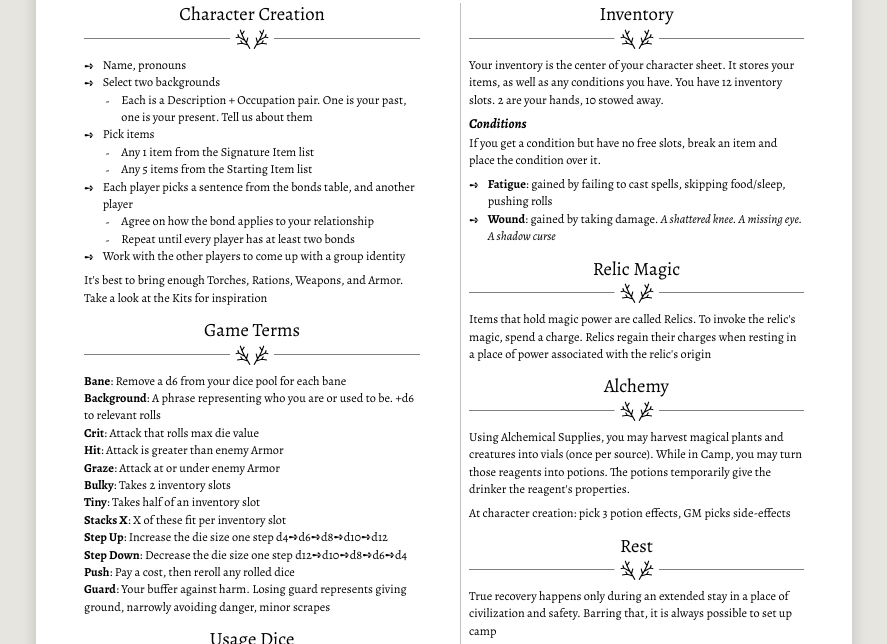
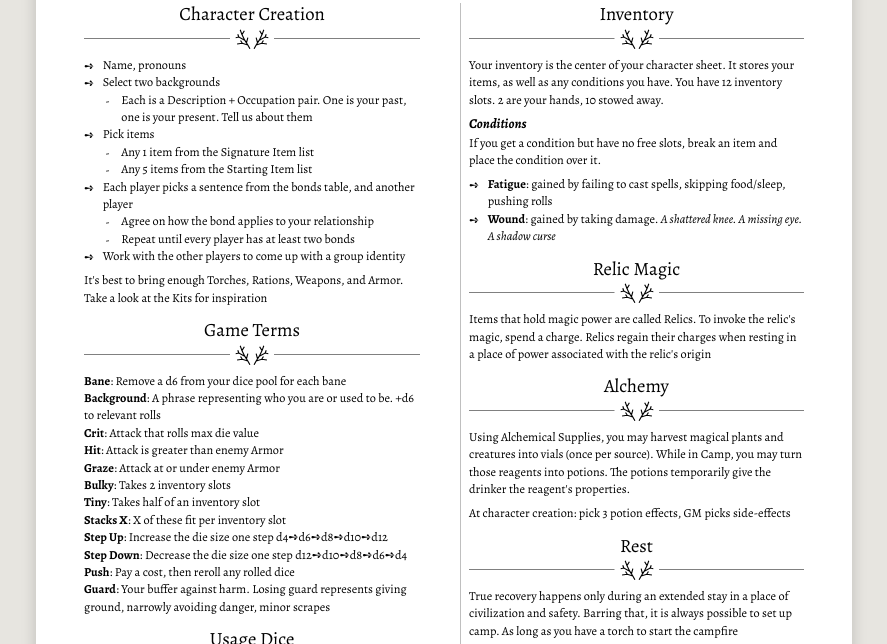
Before and after one commit to maxlebedev/quiver, a plain HTML site: page rules.html in a window 1280 px wide. Shown: the part 136-780 px from the top of the page, without its empty margins (196-1083 px from the left). Drawn offline with Linux system fonts and the light colour scheme.

Commit message:
torch -> campfire

```diff
--- a/rules.html
+++ b/rules.html
@@ -91,7 +91,7 @@
 
       <h2>Rest</h2>
 
-      <p>True recovery happens only during an extended stay in a place of civilization and safety. Barring that, it is always possible to set up camp</p>
+      <p>True recovery happens only during an extended stay in a place of civilization and safety. Barring that, it is always possible to set up camp. As long as you have a torch to start the campfire</p>
       <p>Camping takes a quarter day. During camp, players may:</p>
       <ul>
         <li>Mend Armor with a Tinker's Kit</li>
```
